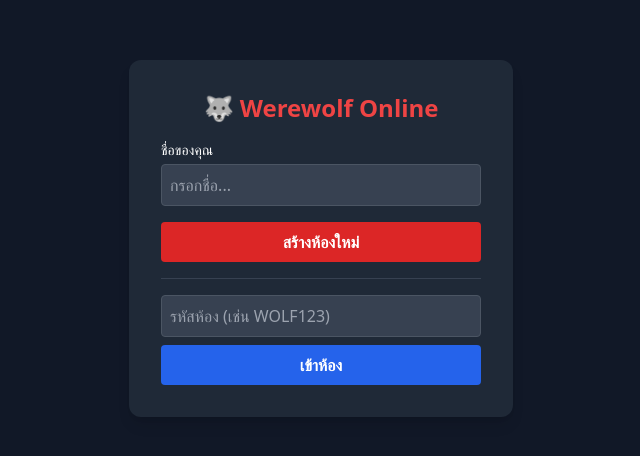
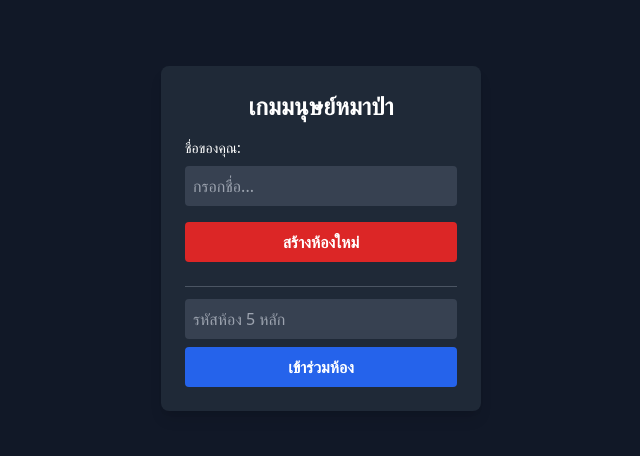
Before and after one commit to newjerc4/HM_mod, a plain HTML site: page index.html in a window 1280 px wide. Shown: the part 162-618 px from the top of the page, without its empty margins (319-959 px from the left). Drawn offline with nearby package versions, Linux system fonts and the light colour scheme.

Commit message:
Update 3

```diff
--- a/index.html
+++ b/index.html
@@ -2,31 +2,37 @@
 <html lang="th">
 <head>
     <meta charset="UTF-8">
-    <title>Werewolf Game - Lobby</title>
+    <meta name="viewport" content="width=device-width, initial-scale=1.0">
+    <title>Werewolf Game Lobby</title>
+    <!-- โหลด Tailwind CSS -->
     <script src="https://cdn.tailwindcss.com"></script>
 </head>
-<body class="bg-gray-900 text-white flex items-center justify-center h-screen">
-    <div class="bg-gray-800 p-8 rounded-xl shadow-lg w-96 space-y-4">
-        <h1 class="text-2xl font-bold text-center text-red-500">🐺 Werewolf Online</h1>
+<body class="bg-gray-900 text-white flex justify-center items-center h-screen">
 
-        <div>
-            <label class="block text-sm mb-1">ชื่อของคุณ</label>
-            <input type="text" id="playerName" class="w-full p-2 rounded bg-gray-700 border border-gray-600 focus:outline-none" placeholder="กรอกชื่อ...">
-        </div>
+    <div class="bg-gray-800 p-6 rounded-lg shadow-lg w-80">
+        <h2 class="text-2xl font-bold mb-4 text-center">เกมมนุษย์หมาป่า</h2>
 
-        <button id="createRoomBtn" class="w-full bg-red-600 hover:bg-red-700 p-2 rounded font-bold transition">สร้างห้องใหม่</button>
+        <!-- ช่องกรอกชื่อ -->
+        <label class="block mb-2 text-sm">ชื่อของคุณ:</label>
+        <input type="text" id="playerName" class="w-full p-2 mb-4 bg-gray-700 rounded text-white" placeholder="กรอกชื่อ...">
 
-        <div class="border-t border-gray-700 pt-4 space-y-2">
-            <input type="text" id="roomCodeInput" class="w-full p-2 rounded bg-gray-700 border border-gray-600 uppercase focus:outline-none" placeholder="รหัสห้อง (เช่น WOLF123)">
-            <button id="joinRoomBtn" class="w-full bg-blue-600 hover:bg-blue-700 p-2 rounded font-bold transition">เข้าห้อง</button>
-        </div>
+        <!-- ปุ่มสร้างห้องที่คุณส่งมา -->
+        <button id="createRoomBtn" class="w-full bg-red-600 hover:bg-red-700 p-2 rounded font-bold transition mb-3">สร้างห้องใหม่</button>
+
+        <hr class="border-gray-600 my-3">
+
+        <!-- ช่องกรอกรหัสห้องสำหรับ Join -->
+        <input type="text" id="roomCodeInput" class="w-full p-2 mb-2 bg-gray-700 rounded text-white uppercase" placeholder="รหัสห้อง 5 หลัก">
+        <button id="joinRoomBtn" class="w-full bg-blue-600 hover:bg-blue-700 p-2 rounded font-bold transition">เข้าร่วมห้อง</button>
     </div>
 
+    <!-- ส่วนของ JavaScript ที่ควบคุมปุ่ม -->
     <script type="module">
         import { db, ref, set, get } from "./firebase-config.js";
 
         const generateRoomCode = () => Math.random().toString(36).substring(2, 7).toUpperCase();
 
+        // ฟังก์ชันเมื่อกดปุ่ม "สร้างห้องใหม่"
         document.getElementById('createRoomBtn').onclick = async () => {
             const name = document.getElementById('playerName').value.trim();
             if (!name) return alert('กรุณากรอกชื่อก่อน!');
@@ -34,9 +40,9 @@
             const roomCode = generateRoomCode();
             const playerId = 'p_' + Math.random().toString(36).substring(2, 7);
 
-            // สร้างข้อมูลห้องตั้งต้น
+            // บันทึกข้อมูลห้องลง Firebase Realtime Database
             await set(ref(db, 'rooms/' + roomCode), {
-                status: 'WAITING', // WAITING, NIGHT, DAY
+                status: 'WAITING',
                 host: playerId,
                 players: {
                     [playerId]: { name: name, role: 'Villager', isAlive: true }
@@ -47,6 +53,7 @@
             window.location.href = `room.html?code=${roomCode}`;
         };
 
+        // ฟังก์ชันเมื่อกดปุ่ม "เข้าร่วมห้อง"
         document.getElementById('joinRoomBtn').onclick = async () => {
             const name = document.getElementById('playerName').value.trim();
             const roomCode = document.getElementById('roomCodeInput').value.trim().toUpperCase();
```
